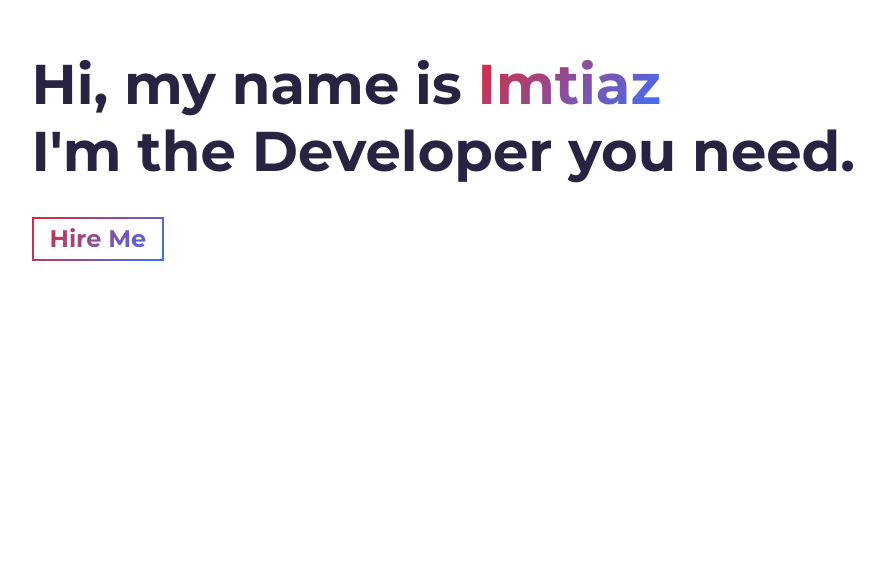
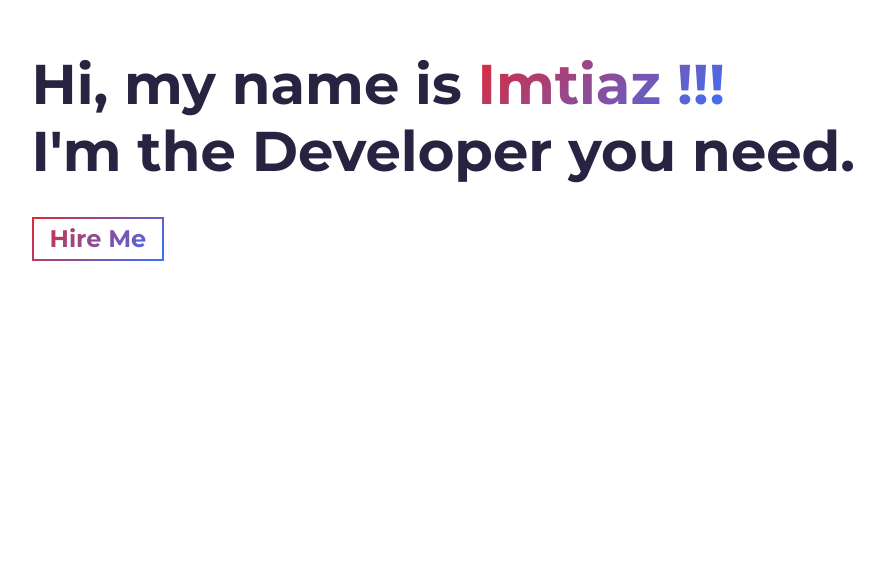
Before and after one commit to imt-eiaz/simplefolio, a website built with Parcel: page src/index.html in a window 1280 px wide. Shown: the part 239-800 px from the top of the page, without its empty margins (46-930 px from the left). Built offline with nearby package versions, Linux system fonts and the light colour scheme.

Commit message:
Add exlamation mark

```diff
--- a/package.json
+++ b/package.json
@@ -28,6 +28,7 @@
     "@popperjs/core": "^2.11.6",
     "bootstrap": "^5.2.3",
     "jquery": "^3.6.3",
+    "node": "^20.18.0",
     "popper.js": "^1.16.1",
     "vanilla-tilt": "^1.8.0"
   }
--- a/src/index.html
+++ b/src/index.html
@@ -18,7 +18,7 @@
     <link rel="shortcut icon" type="image/png" href="assets/favicon.png" />
 
     <!-- Todo: put here your site title -->
-    <title> Imtiaz | Developer</title>
+    <title> Imtiaz | Developer </title>
     <!-- Todo: add some coding keywords below - e.g: (javascript, yourusername, etc) -->
     <meta name="keywords" content="[username], [name], skill" />
     <!-- Todo: improve your SEO by adding a small description of you -->
@@ -46,7 +46,7 @@
     <section id="hero" class="jumbotron">
       <div class="container">
         <h1 class="hero-title load-hidden">
-          Hi, my name is <span class="text-color-main">Imtiaz</span>
+          Hi, my name is <span class="text-color-main">Imtiaz !!!</span>
           <br />
           I'm the Developer you need.
         </h1>
```
Also changed, not shown: dist/index.html, 3 other files.
